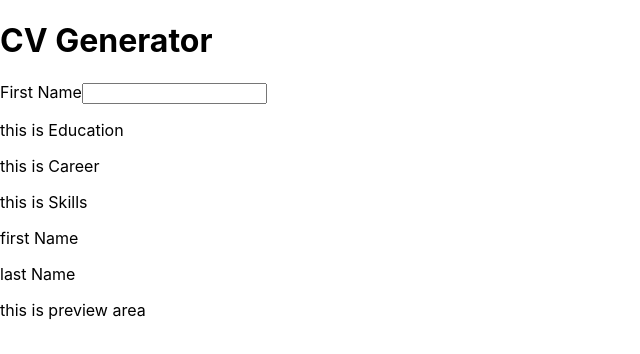
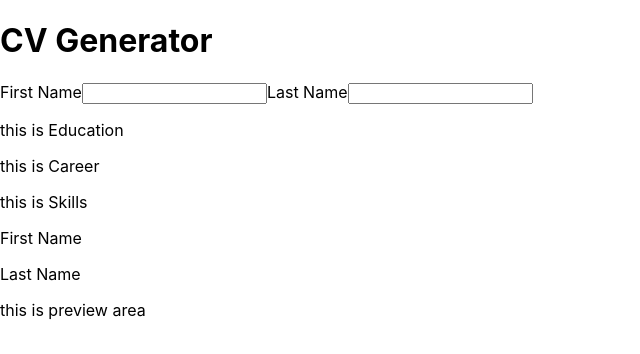
Before and after one commit to Diwashnembang/cv-application, a React (Create React App) app: page / in a window 1280 px wide. Shown: the top 354 px of the page, without its empty margins (0-640 px from the left). Built offline with nearby package versions, Linux system fonts and the light colour scheme.

Commit message:
user can add first and last name

```diff
--- a/src/components/Main.jsx
+++ b/src/components/Main.jsx
@@ -1,12 +1,3 @@
-/*
-    main will be the parent of preview and working
-    its main task is to sync working and preview componet
-    it achives that by geting the data form working componet.
-    it gets data from working component when working componet runs the
-    update function of main.js which is passed as props to working component
-    then is pased the recived data to preview as a props.
-*/
-
 import React, { Component } from 'react';
 import WorkingArea from './WorkingArea';
 import PreviewArea from './PreviewArea';
@@ -21,23 +12,8 @@ class Main extends Component {
       },
     };
     this.handelFirstName = this.handelFirstName.bind(this);
-    // this.updateLastName = this.updateLastName.bind(this);
+    this.handelLastName = this.handelLastName.bind(this);
   }
-
-  // capitalize(sentence) {
-  //   if (typeof sentence !== 'string') return ('error');
-  //   let capitalizeSentence = '';
-  //   const temp = sentence.split(' ');
-  //   for (let i = 0; i < temp.length; i += 1) {
-  //     temp[i] = temp[i].charAt(0).toUpperCase() + temp[i].slice(1);
-  //   }
-  //   let incompleteSentence = '';
-  //   for (let i = 0; i < temp.length; i += 1) {
-  //     capitalizeSentence = `${incompleteSentence} ${temp[i]}`;
-  //     incompleteSentence = capitalizeSentence;
-  //   }
-  //   return capitalizeSentence;
-  // }
 
   handelFirstName(e) {
     this.setState((previousState) => ({
@@ -48,14 +24,23 @@ class Main extends Component {
     }));
   }
 
+  handelLastName(e) {
+    this.setState((previousState) => ({
+      info: {
+        firstName: previousState.info.firstName,
+        lastName: e.target.value,
+      },
+    }));
+  }
+
   render() {
     const { info } = this.state;
-
+    console.log("this is from main",info);
     return (
       <div id="main">
         <WorkingArea
           handelFirstName={this.handelFirstName}
-
+          handelLastName={this.handelLastName}
         />
         <PreviewArea info={info} />
       </div>
--- a/src/components/PreviewArea.jsx
+++ b/src/components/PreviewArea.jsx
@@ -8,12 +8,27 @@ class PreviewArea extends PureComponent {
     super(props);
   }
 
+  // eslint-disable-next-line class-methods-use-this
+  capitalize(sentence) {
+    if (typeof sentence !== 'string') return ('error');
+    let capitalizeSentence = '';
+    const temp = sentence.split(' ');
+    for (let i = 0; i < temp.length; i += 1) {
+      temp[i] = temp[i].charAt(0).toUpperCase() + temp[i].slice(1);
+    }
+    let incompleteSentence = '';
+    for (let i = 0; i < temp.length; i += 1) {
+      capitalizeSentence = `${incompleteSentence} ${temp[i]}`;
+      incompleteSentence = capitalizeSentence;
+    }
+    return capitalizeSentence;
+  }
+
   render() {
     const { info } = this.props;
-
     return (
       <div id="previewArea">
-        <PreviewPersonalInfo info={info} />
+        <PreviewPersonalInfo info={info} capitalize={this.capitalize} />
         <p>this is preview area</p>
       </div>
 
--- a/src/components/WorkingArea.jsx
+++ b/src/components/WorkingArea.jsx
@@ -7,12 +7,12 @@ import SkillsInfo from './getUserInfo/SkillsInfo';
 
 class WorkingArea extends PureComponent {
   render() {
-    const { handelFirstName } = this.props;
-    console.log("this is from working Area",handelFirstName);
+    const { handelFirstName, handelLastName } = this.props;
     return (
       <div id="workingArea">
         <PersonalInfo
           getFirstName={handelFirstName}
+          getLastName={handelLastName}
         />
 
         <EducationInfo />
@@ -26,6 +26,7 @@ class WorkingArea extends PureComponent {
 
 WorkingArea.propTypes = {
   handelFirstName: PropTypes.func.isRequired,
+  handelLastName: PropTypes.func.isRequired,
 };
 
 export default WorkingArea;
--- a/src/components/getUserInfo/PersonalInfo.jsx
+++ b/src/components/getUserInfo/PersonalInfo.jsx
@@ -3,12 +3,17 @@ import PropTypes from 'prop-types';
 
 class PersonalInfo extends PureComponent {
   render() {
-    const { getFirstName } = this.props;
+    const { getFirstName, getLastName } = this.props;
+    console.log('this is from presonalinfo', getLastName);
     return (
       <div>
         <label htmlFor="userFirstName">
           First Name
           <input type="text" name="firstName" id="userFirstName" onChange={getFirstName} />
+        </label>
+        <label htmlFor="userLastName">
+          Last Name
+          <input type="text" name="lastName" id="userLastName" onChange={getLastName} />
         </label>
       </div>
     );
@@ -17,6 +22,7 @@ class PersonalInfo extends PureComponent {
 
 PersonalInfo.propTypes = {
   getFirstName: PropTypes.func.isRequired,
+  getLastName: PropTypes.func.isRequired,
 };
 
 export default PersonalInfo;
--- a/src/components/previewUserinfo/PreviewPersonalnfo.jsx
+++ b/src/components/previewUserinfo/PreviewPersonalnfo.jsx
@@ -3,12 +3,11 @@ import PropTypes from 'prop-types';
 
 class PreviewPersonalInfo extends PureComponent {
   render() {
-    const { info } = this.props;
-
+    const { info, capitalize } = this.props;
     return (
       <div>
-        <p>{info.firstName}</p>
-        <p>{info.lastName}</p>
+        <p>{capitalize(info.firstName)}</p>
+        <p>{capitalize(info.lastName)}</p>
       </div>
     );
   }
@@ -21,6 +20,7 @@ PreviewPersonalInfo.propTypes = {
       lastName: PropTypes.string.isRequired,
     },
   ).isRequired,
+  capitalize: PropTypes.func.isRequired,
 };
 
 export default PreviewPersonalInfo;
```
